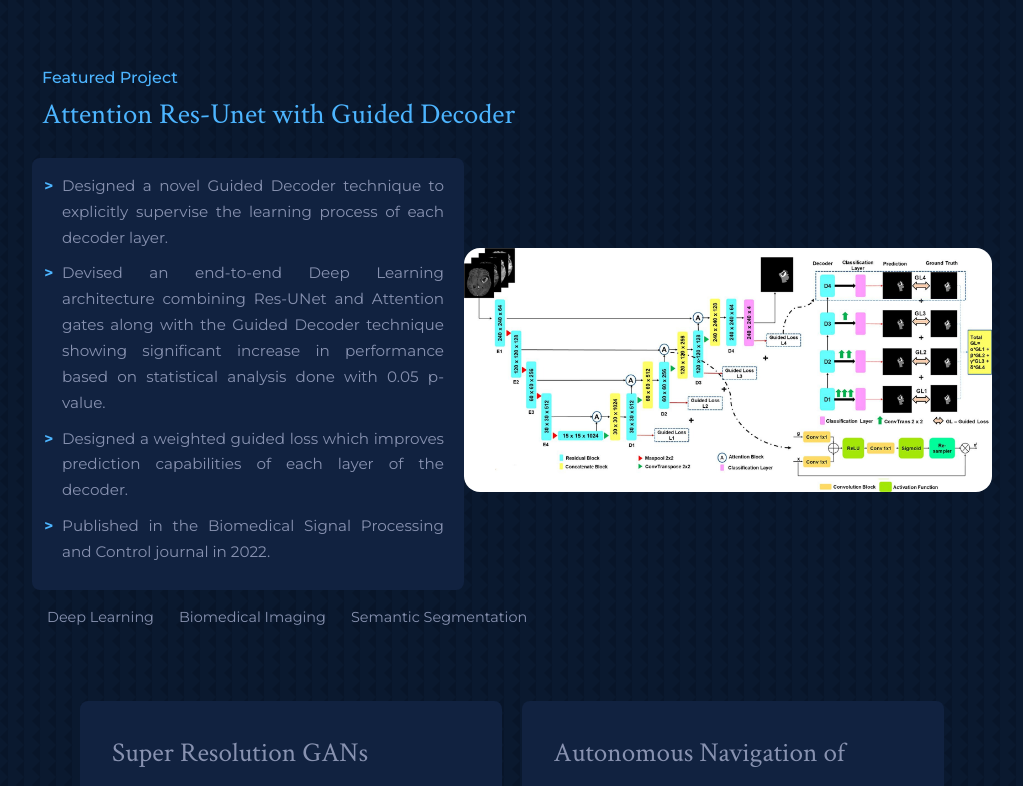
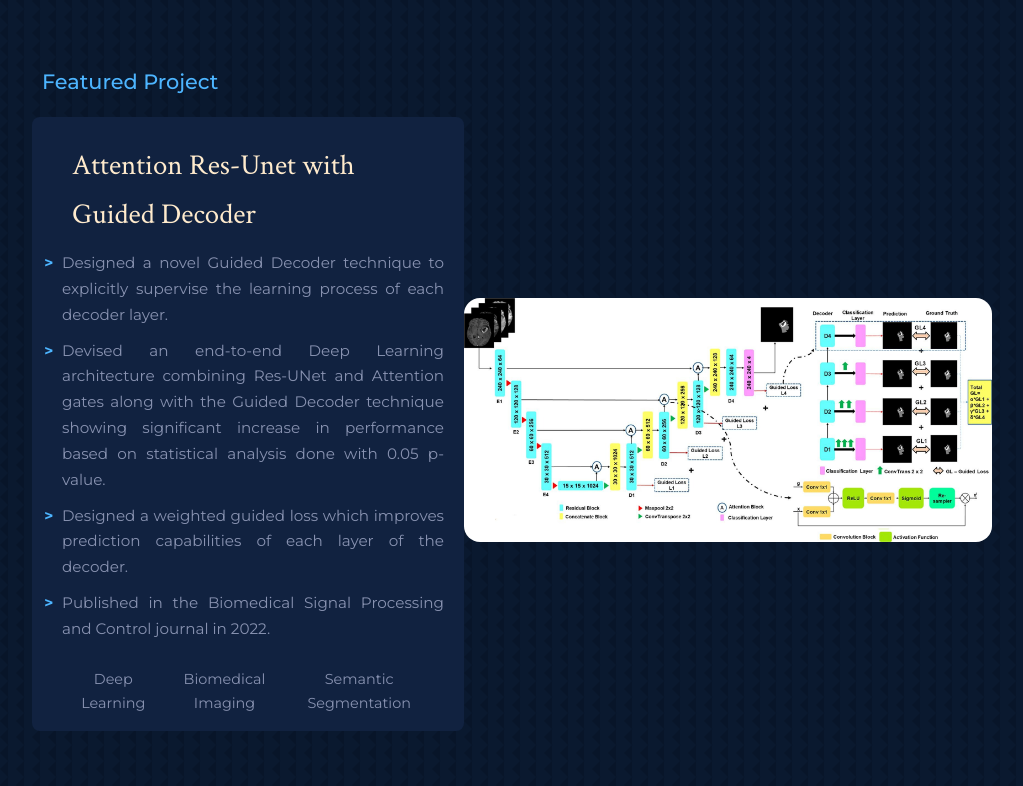
Before and after one commit to dhirajmaji7/dhirajmaji7.github.io, a React (Create React App) app: page / in a window 1280 px wide. Shown: the part 2903-3689 px from the top of the page, without its empty margins (128-1151 px from the left). Built offline with nearby package versions, Linux system fonts and the light colour scheme.

Commit message:
improved transitions for featured project and footer links

```diff
--- a/src/components/footer/footer.css
+++ b/src/components/footer/footer.css
@@ -8,6 +8,7 @@ footer {
 
 footer a {
     color: var(--color-bg);
+    transition: all 0.3s ease-in-out;
 }
 
 .footer__logo {
@@ -27,6 +28,14 @@ footer a {
     justify-content: center;
     gap: 2rem;
     margin: 0 auto 3rem;
+}
+
+.footer__links li {
+    transition: all 0.4s ease-in-out;
+}
+
+.footer__links li:hover {
+    transform: translateY(-4px);
 }
 
 .footer__CV {
--- a/src/components/projects/Projects.jsx
+++ b/src/components/projects/Projects.jsx
@@ -13,25 +13,27 @@ const Projects = () => {
           <article className='featured__project-item'>
             <div className="featured__project-header">
               <h4>Featured Project</h4>
-              <h3>Attention Res-Unet with Guided Decoder</h3>
             </div>
             <div className="featured__project-details">
               <div className="featured__project-content">
+                <div className="featured__project-header">
+                  <h3>Attention Res-Unet with Guided Decoder</h3>
+                </div>
                 <ul className='project__content-points'>
                   <li>Designed a novel Guided Decoder technique to explicitly supervise the learning process of each decoder layer.</li>
                   <li>Devised an end-to-end Deep Learning architecture combining Res-UNet and Attention gates along with the Guided Decoder technique showing significant increase in performance based on statistical analysis done with 0.05 p-value.</li>
                   <li>Designed a weighted guided loss which improves prediction capabilities of each layer of the decoder.</li>
                   <li>Published in the Biomedical Signal Processing and Control journal in 2022.</li>
                 </ul>
+                <div className="featured__project-footer">
+                  <span>Deep Learning</span>
+                  <span>Biomedical Imaging</span>
+                  <span>Semantic Segmentation</span>
+                </div>
               </div>
               <div className="featured__project-img">
                 <img src={ARUGD_img} alt='ARU-GD Image' />
               </div>
-            </div>
-            <div className="featured__project-footer">
-              <span>Deep Learning</span>
-              <span>Biomedical Imaging</span>
-              <span>Semantic Segmentation</span>
             </div>
           </article>
         </div>
--- a/src/components/projects/projects.css
+++ b/src/components/projects/projects.css
@@ -26,12 +26,18 @@
     transition: all 0.4s ease-in-out;
 }
 
-.featured__project-header h3 {
-    transition: all 0.2s ease-in-out;
-    font-size: 1.8rem;
+.featured__project-header h4 {
+    font-size: 1.3rem;
 }
 
-.featured__project-header h3:hover {
+.featured__project-header h3 {
+    transition: all 0.4s ease-in-out;
+    font-size: 1.8rem;
+    text-align: left;
+    color: blanchedalmond;
+}
+
+.featured__project-content:hover .featured__project-header h3 {
     color: var(--color-primary);
 }
 
@@ -50,6 +56,11 @@
     border-radius: 0.5rem;
     margin-top: 0.5rem;
     font-size: 0.95rem;
+    transition: all 0.4s ease-in-out;
+}
+
+.featured__project-content:hover {
+    transform: translateY(-4px);
 }
 
 .featured__project-footer {
@@ -66,10 +77,8 @@
     text-align: center;
 }
 
-.featured__project-footer span:hover {
-    color: var(--white);
-    transform: translateY(-4px);
-
+.featured__project-content:hover span {
+    color: blanchedalmond;
 }
 
 .featured__project-img img {
@@ -102,6 +111,8 @@
 
 .project__item h3 {
     font-size: 1.7rem;
+    color: blanchedalmond;
+    transition: all 0.4s ease-in-out;
 }
 
 .project__item:hover {
@@ -137,7 +148,7 @@
 }
 
 .project__item:hover span {
-    color: var(--white);
+    color: blanchedalmond;
 }
 
 /* =============== MEDIA QUERIES (MEDIUM DEVICES like Tablets) ============== */
```
Also changed, not shown: .devcontainer/devcontainer.json, 1 other file (tests, documents, lock files or other folders).
